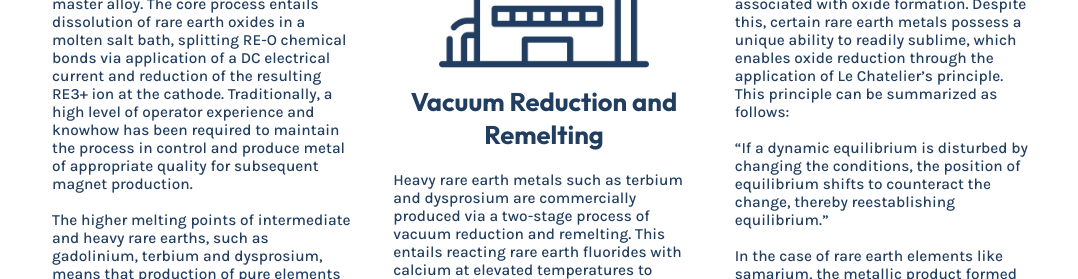
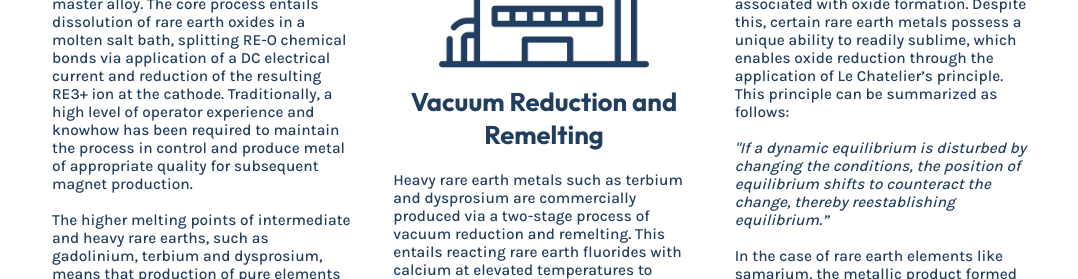
Before and after one commit to david14higgins/Lanthanideas.com, a React (Vite) app: page / in a window 1280 px wide. Shown: the part 5220-5499 px from the top of the page, without its empty margins (96-1174 px from the left). Built offline with nearby package versions, Linux system fonts and the light colour scheme.

Commit message:
quote italicised

```diff
--- a/src/components/RareEarthsPage/RareEarthsPage.css
+++ b/src/components/RareEarthsPage/RareEarthsPage.css
@@ -48,6 +48,10 @@ p.quote{
 p.quote-caption {
     text-align: right;
     font-weight: 700;
+}
+
+.italics {
+    font-style: italic;
 }
 
 .icon-container {
--- a/src/components/RareEarthsPage/RareEarthsPage.jsx
+++ b/src/components/RareEarthsPage/RareEarthsPage.jsx
@@ -83,7 +83,7 @@ const RareEarthsPage = () => {
                 <h4>Direct Sublimation</h4>
                 <p>For many rare earth elements, the direct chemical reduction of oxides is thermodynamically unfavourable due to the highly negative Gibbs Free Energies associated with oxide formation. Despite this, certain rare earth metals possess a unique ability to readily sublime, which enables oxide reduction through the application of Le Chatelier’s principle. This principle can be summarized as follows:</p>
                 <br/>
-                <p>“If a dynamic equilibrium is disturbed by changing the conditions, the position of equilibrium shifts to counteract the change, thereby reestablishing equilibrium.”</p>
+                <p><span className="italics">"If a dynamic equilibrium is disturbed by changing the conditions, the position of equilibrium shifts to counteract the change, thereby reestablishing equilibrium.”</span></p>
                 <br/>
                 <p>In the case of rare earth elements like samarium, the metallic product formed from oxide reduction easily sublimes under vacuum conditions, thereby driving the reaction towards the right-hand side:</p>
                 <br/>
```
